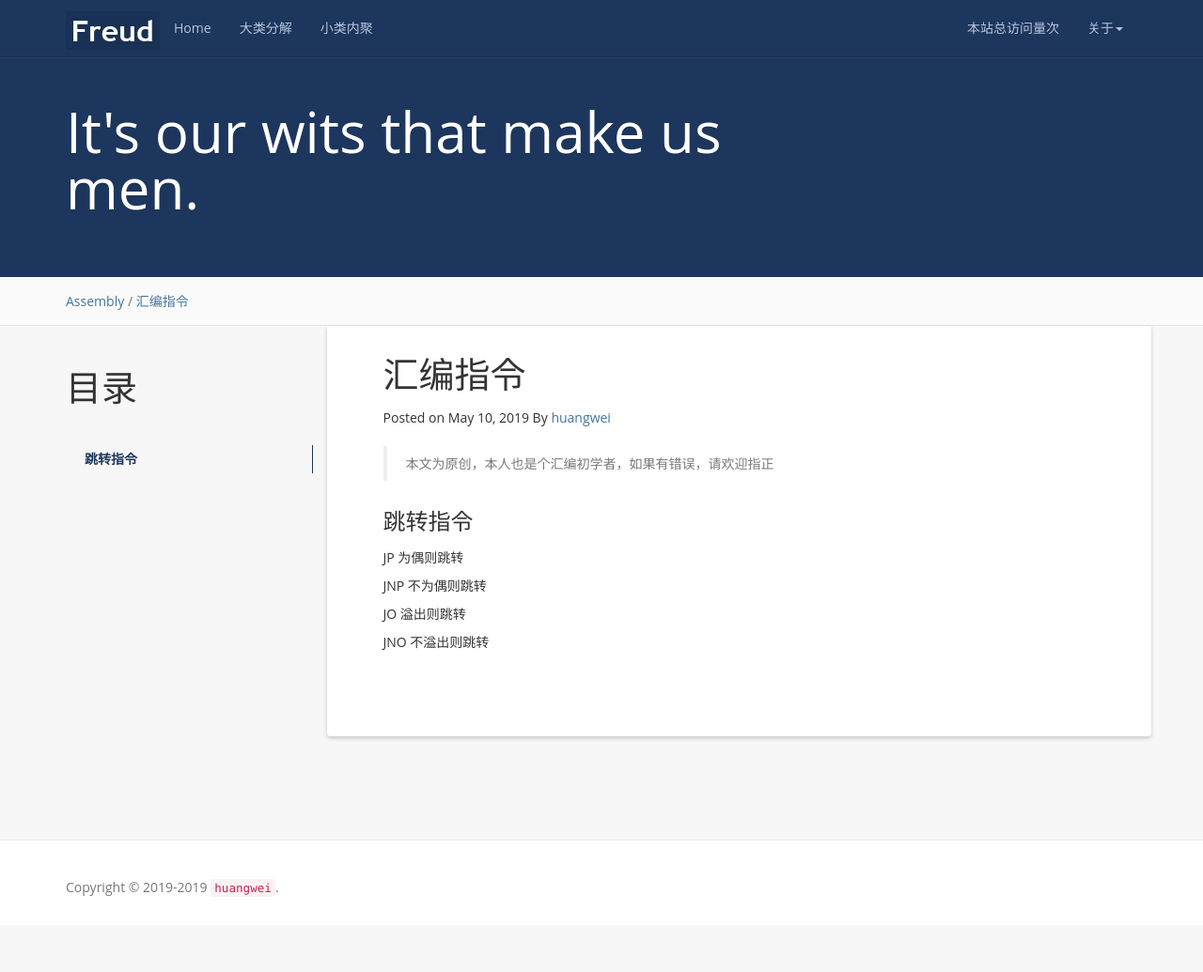
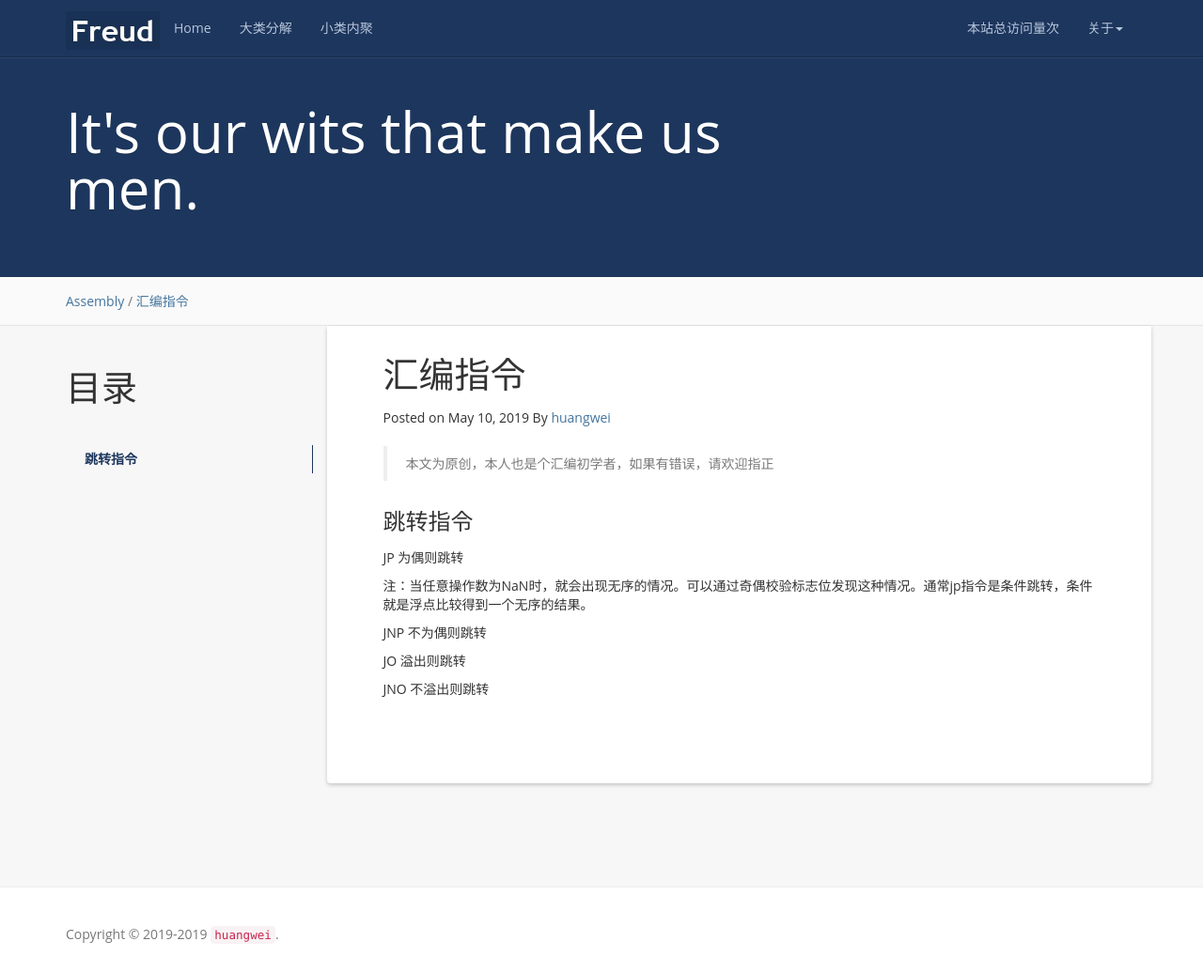
Before and after one commit to mayunmeiyouming/blog, a Jekyll site: the page built from _posts/2019-05-10-assembly.md, in a window 1280 px wide and 1035 px high. Shown: the whole window at 94% size. Built offline with Jekyll 4.4.1, drawn with Linux system fonts in a browser that asks for light colours; nearby versions of some CDN libraries; a script that is not in the unit is left out; comment, search, counter and statistics services are not loaded.

Commit message:
git pull

```diff
--- a/_posts/2019-05-10-assembly.md
+++ b/_posts/2019-05-10-assembly.md
@@ -16,6 +16,8 @@ tag: 汇编指令
 
 JP 为偶则跳转
 
+注：当任意操作数为NaN时，就会出现无序的情况。可以通过奇偶校验标志位发现这种情况。通常jp指令是条件跳转，条件就是浮点比较得到一个无序的结果。
+
 JNP 不为偶则跳转
 
 JO 溢出则跳转
```
